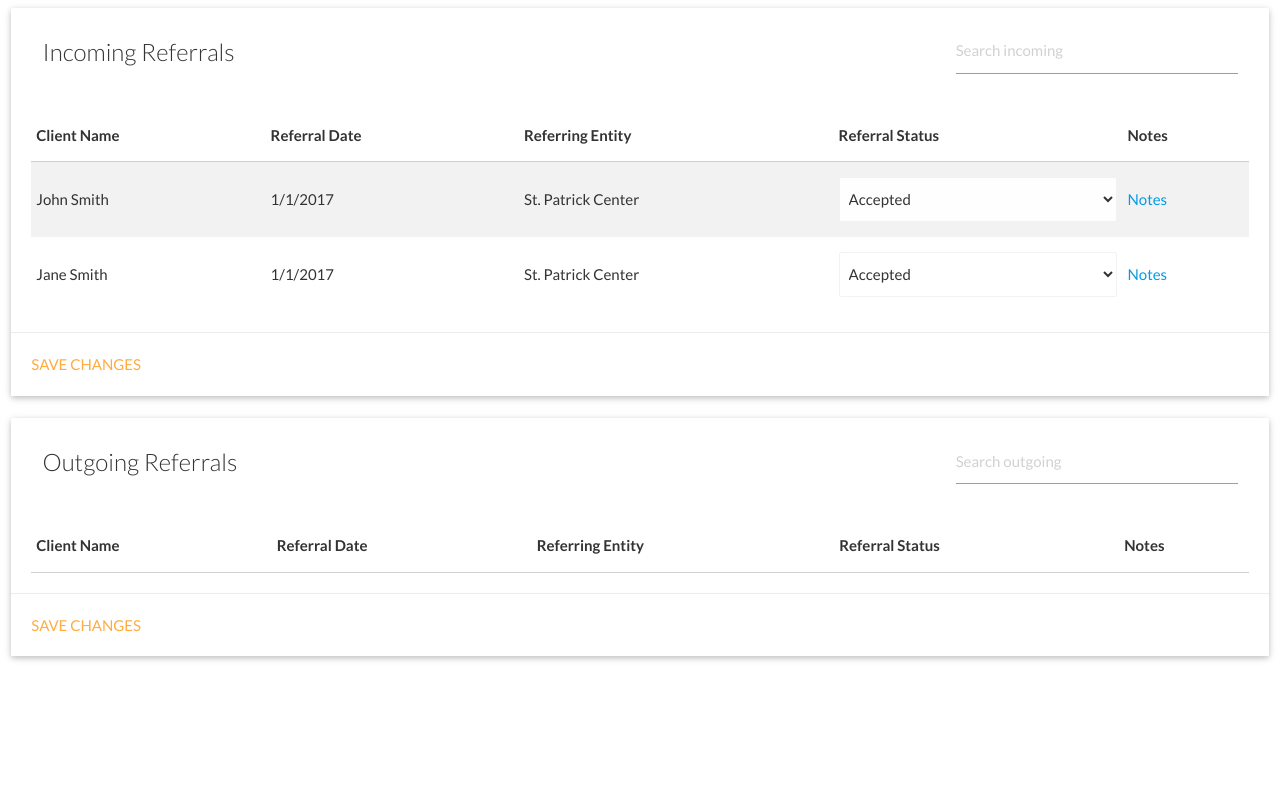
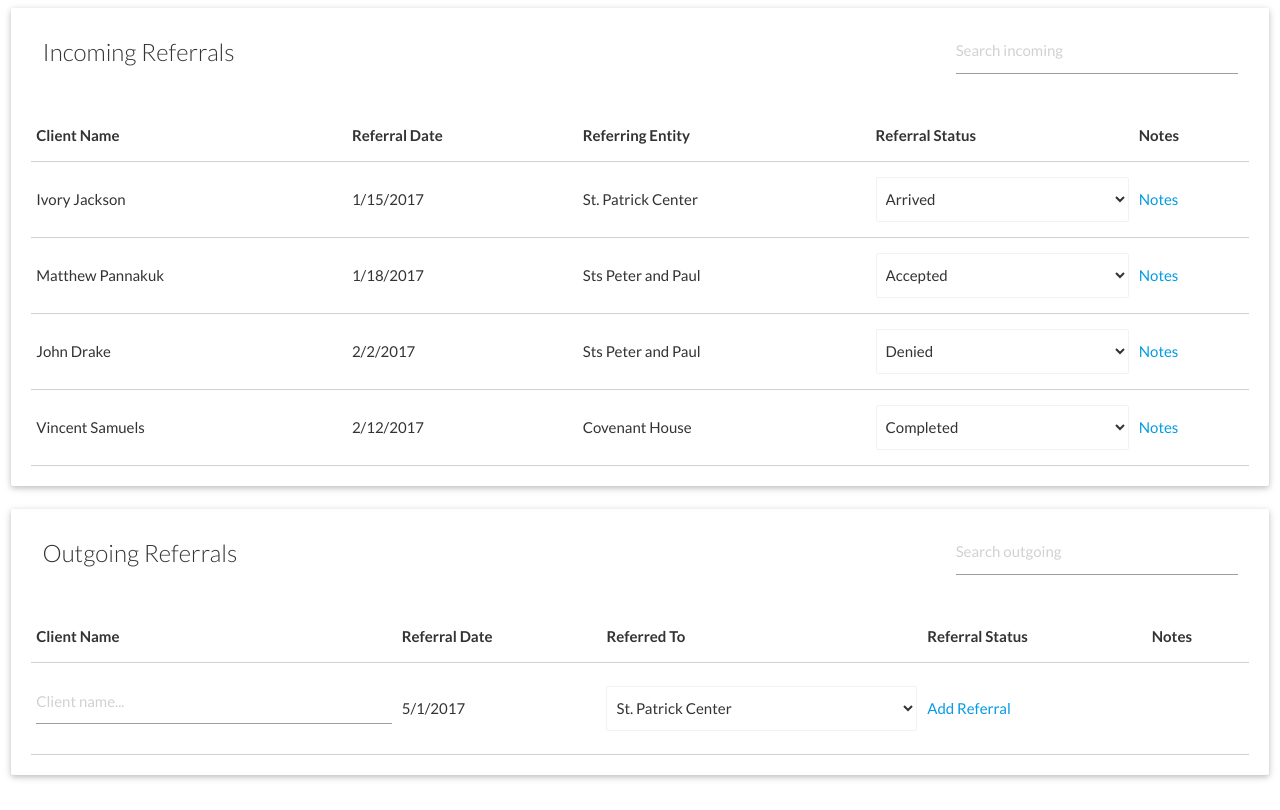
Before and after one commit to GHImplementationTeam/referrals, a Django app: page / in a window 1280 px wide. Before the commit the page ends 661 px from the top, so only its background shows below. Run offline with Django 3.2, Linux system fonts and the light colour scheme; data that the repository does not hold is empty; style sheets or scripts are compiled from the project's sources.

Commit message:
demo ready

```diff
--- a/api/referrals.py
+++ b/api/referrals.py
@@ -11,37 +11,72 @@ class ReferralsView(View):
 
         if request.GET['incoming'] == 'true':
             data = [
-                {
-                    'id': 1,
-                    'client_name': 'John Smith',
-                    'date_referred': '1/1/2017',
-                    'referring_entity': 'St. Patrick Center',
-                    'referring_to': 'your_org',
-                    'referral_status': 'accepted',
-                    'notes': [
-                        {
-                            'author': 'Sally Johnson',
-                            'text': 'This man has been referred.',
-                            'date': '1/1/2017'
-                        }
-                    ]
-                },
-                {
-                    'id': 2,
-                    'client_name': 'Jane Smith',
-                    'date_referred': '1/1/2017',
-                    'referring_entity': 'St. Patrick Center',
-                    'referring_to': 'your_org',
-                    'referral_status': 'accepted',
-                    'notes': [
-                        {
-                            'author': 'Sally Johnson',
-                            'text': 'This man has been referred.',
-                            'date': '1/1/2017'
-                        }
-                    ]
-                }
-            ]
+                    {
+                        'id': 1,
+                        'client_name': 'Ivory Jackson',
+                        'date_referred': '1/15/2017',
+                        'referring_entity': 'St. Patrick Center',
+                        'referring_to': 'your_org',
+                        'referral_status': 'arrived',
+                        'notes': [
+                            {
+                                'author': 'Jessica Lister',
+                                'text': 'This man has been referred.',
+                                'date': '1/15/2017'
+                            },
+                            {
+                                'author': 'Jessica Lister',
+                                'text': 'Referral completed.',
+                                'date': '1/15/2017'
+                            }
+                        ]
+                    },
+                    {
+                        'id': 2,
+                        'client_name': 'Matthew Pannakuk',
+                        'date_referred': '1/18/2017',
+                        'referring_entity': 'Sts Peter and Paul',
+                        'referring_to': 'your_org',
+                        'referral_status': 'accepted',
+                        'notes': [
+                            {
+                                'author': 'Sally Johnson',
+                                'text': 'This man has been referred.',
+                                'date': '1/18/2017'
+                            }
+                        ]
+                    },
+                    {
+                        'id': 3,
+                        'client_name': 'John Drake',
+                        'date_referred': '2/2/2017',
+                        'referring_entity': 'Sts Peter and Paul',
+                        'referring_to': 'your_org',
+                        'referral_status': 'denied',
+                        'notes': [
+                            {
+                                'author': 'Sally Johnson',
+                                'text': 'This man has been referred.',
+                                'date': '2/2/2017'
+                            }
+                        ]
+                    },
+                    {
+                        'id': 4,
+                        'client_name': 'Vincent Samuels',
+                        'date_referred': '2/12/2017',
+                        'referring_entity': 'Covenant House',
+                        'referring_to': 'your_org',
+                        'referral_status': 'completed',
+                        'notes': [
+                            {
+                                'author': 'Ben Champion',
+                                'text': 'This man has been referred.',
+                                'date': '2/12/2017'
+                            }
+                        ]
+                    }
+                ]
         else:
             data = []
 
--- a/webapp/static/js/referrals.js
+++ b/webapp/static/js/referrals.js
@@ -8,6 +8,7 @@ cr.ReferralsView = BB.View.extend({
     el: '#referrals',
     template: _.template($('#referrals-template').html()),
     modalTemplate: _.template($('#notes-modal-template').html()),
+    notesTemplate: _.template($('#notes-table-template').html()),
 
     initialize: function (options) {
         this.incomingCollection = new cr.ReferralCollection();
@@ -42,7 +43,26 @@ cr.ReferralsView = BB.View.extend({
     },
 
     events: {
-        'click .notes-opener': 'openNotesModal'
+        'click .add-referral': 'addReferral',
+        'click .notes-opener': 'openNotesModal',
+        'click .add-note': 'addNote'
+    },
+
+    addReferral: function (e) {
+        var name = this.$('.client-name-input').val(),
+            org = this.$('.org-chooser').val();
+
+        this.outgoingCollection.add({
+            id: 1,
+            client_name: name,
+            date_referred: '5/1/2017',
+            referring_entity: 'Shelter #1',
+            referring_to: org,
+            referral_status: 'arrived',
+            notes: []
+        });
+
+        this.render();
     },
 
     openNotesModal: function (e) {
@@ -55,7 +75,23 @@ cr.ReferralsView = BB.View.extend({
             var refData = _.findWhere(this.outgoingCollection.toJSON(), {id: refId});
         }
 
-        this.$('.modal-holder').empty().append(this.modalTemplate(refData));
+        this.$('.modal-holder').empty().append(this.modalTemplate(_.extend(refData, {section: section})));
+        this.$('.notes-row').empty().append(this.notesTemplate(_.extend(refData, {section: section})));
         this.$('#notes-modal').openModal();
     },
+
+    addNote: function (e) {
+        var text = this.$('.add-note-input').val(),
+            refId = parseInt($(e.target).attr('data-id')),
+            section = $(e.target).attr('data-section');
+
+        if (section === 'incoming') {
+            var refData = _.findWhere(this.incomingCollection.toJSON(), {id: refId});
+        } else {
+            var refData = _.findWhere(this.outgoingCollection.toJSON(), {id: refId});
+        }
+
+        refData.notes.push({author: 'Drew Winship', text: text, date: '5/1/2017'});
+        this.$('.notes-row').empty().append(this.notesTemplate(_.extend(refData, {section: section})));
+    },
 });
--- a/webapp/templates/partials/referrals/notes_modal.html
+++ b/webapp/templates/partials/referrals/notes_modal.html
@@ -2,6 +2,9 @@
     <div id="notes-modal" class="modal modal-fixed-footer">
         <div class="modal-content">
             <h4>Notes &mdash; {{client_name}}</h4>
+            <div class="row notes-row">
+
+            </div>
         </div>
         <div class="modal-footer">
             <a class="modal-action modal-close waves-effect waves-green btn-flat">Close</a>
--- /dev/null
+++ b/webapp/templates/partials/referrals/notes_table.html
@@ -0,0 +1,25 @@
+{% verbatim %}
+    <table class="bordered">
+        <thead>
+            <tr>
+                <th>Text</th>
+                <th>Author</th>
+                <th>Date</th>
+            </tr>
+        </thead>
+        <tbody>
+            {{# _.each(notes, function (n) { }}
+                <tr>
+                    <td>{{n.text}}</td>
+                    <td>{{n.author}}</td>
+                    <td>{{n.date}}</td>
+                </tr>
+            {{# }); }}
+            <tr>
+                <td><input type="text" placeholder="New note..." class="add-note-input"></td>
+                <td><a style="cursor: pointer;" class="add-note" data-id="{{id}}" data-section="{{section}}">Add Note</a></td>
+                <td></td>
+            </tr>
+        </tbody>
+    </table>
+{% endverbatim %}
--- a/webapp/templates/partials/referrals/referrals_base.html
+++ b/webapp/templates/partials/referrals/referrals_base.html
@@ -11,7 +11,7 @@
                         <input type="text" placeholder="Search incoming" name="" value="">
                     </div>
                 </div>
-                <table class="striped">
+                <table class="bordered">
                     <thead>
                         <tr>
                             <th>Client Name</th>
@@ -41,9 +41,9 @@
                     </tbody>
                 </table>
             </div>
-            <div class="card-action">
+            <!-- <div class="card-action">
                 <a href="#">Save Changes</a>
-            </div>
+            </div> -->
         </div>
     </div>
     <div class="col s12">
@@ -57,12 +57,12 @@
                         <input type="text" placeholder="Search outgoing" name="" value="">
                     </div>
                 </div>
-                <table class="striped">
+                <table class="bordered">
                     <thead>
                         <tr>
                             <th>Client Name</th>
                             <th>Referral Date</th>
-                            <th>Referring Entity</th>
+                            <th>Referred To</th>
                             <th>Referral Status</th>
                             <th>Notes</th>
                         </tr>
@@ -72,7 +72,7 @@
                             <tr>
                                 <td>{{oR.client_name}}</td>
                                 <td>{{oR.date_referred}}</td>
-                                <td>{{oR.referring_entity}}</td>
+                                <td>{{oR.referring_to}}</td>
                                 <td>
                                     <select class="browser-default">
                                         <option{{# if (oR.referral_status === 'arrived') { }} selected{{# } }} value="arrived">Arrived</option>
@@ -84,12 +84,25 @@
                                 <td><a style="cursor: pointer;" class="notes-opener" data-section="outgoing" data-id="{{oR.id}}">Notes</a></td>
                             </tr>
                         {{# }); }}
+                        <tr>
+                            <td><input type="text" placeholder="Client name..." class="client-name-input"></td>
+                            <td>5/1/2017</td>
+                            <td>
+                                <select id="org-chooser" class="browser-default org-chooser">
+                                    <option value="St. Patrick Center">St. Patrick Center</option>
+                                    <option value="Our Lady's Inn">Our Lady's Inn</option>
+                                    <option value="Covenant House">Covenant House</option>
+                                </select>
+                            </td>
+                            <td><a style="cursor: pointer;" class="add-referral">Add Referral</a></td>
+                            <td></td>
+                        </tr>
                     </tbody>
                 </table>
             </div>
-            <div class="card-action">
+            <!-- <div class="card-action">
                 <a href="#">Save Changes</a>
-            </div>
+            </div> -->
         </div>
     </div>
 </div>
--- a/webapp/templates/referrals.html
+++ b/webapp/templates/referrals.html
@@ -14,6 +14,10 @@
     {% include "partials/referrals/notes_modal.html" %}
 </script>
 
+<script id="notes-table-template" type="text/template">
+    {% include "partials/referrals/notes_table.html" %}
+</script>
+
 <body>
     <div id="referrals">
 
```
Also changed, not shown: referrals/settings.py (+10 -10 lines).
